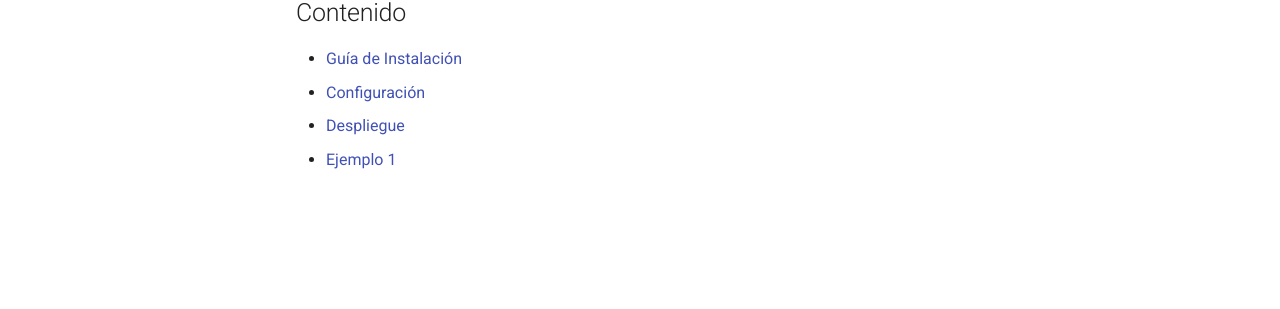
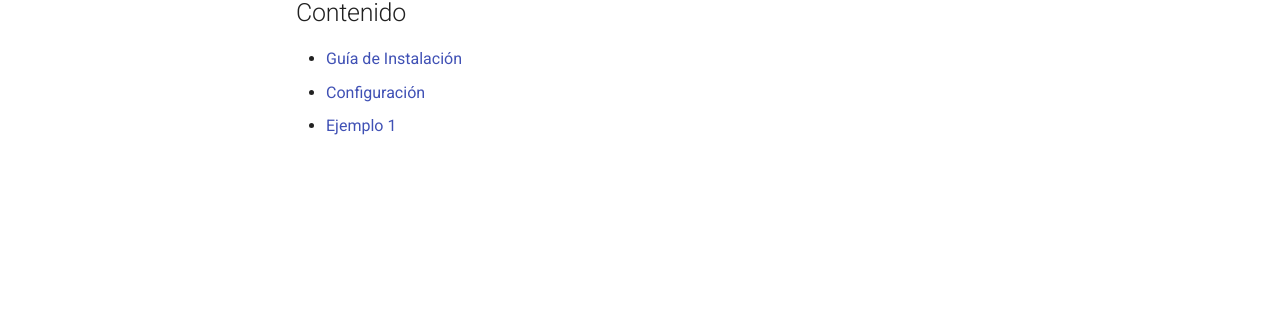
Before and after one commit to ana131repo/caballero_rodriguez_anaMaria_ED06_02_documentacion, an MkDocs documentation site: the page built from docs/index.md, in a window 1280 px wide. Shown: the part 298-607 px from the top of the page. Built offline with MkDocs 1.6.1 and Material for MkDocs 9.7.7, drawn with Linux system fonts in a browser that asks for light colours.

Commit message:
completed

```diff
--- a/docs/index.md
+++ b/docs/index.md
@@ -6,5 +6,4 @@ Esta es la página principal de mi documentación.
 
 - [Guía de Instalación](guia/instalacion.md)
 - [Configuración](guia/configuracion.md)
-- [Despliegue](guia/despliegue.md)
 - [Ejemplo 1](ejemplos/ejemplo1.md)
```
